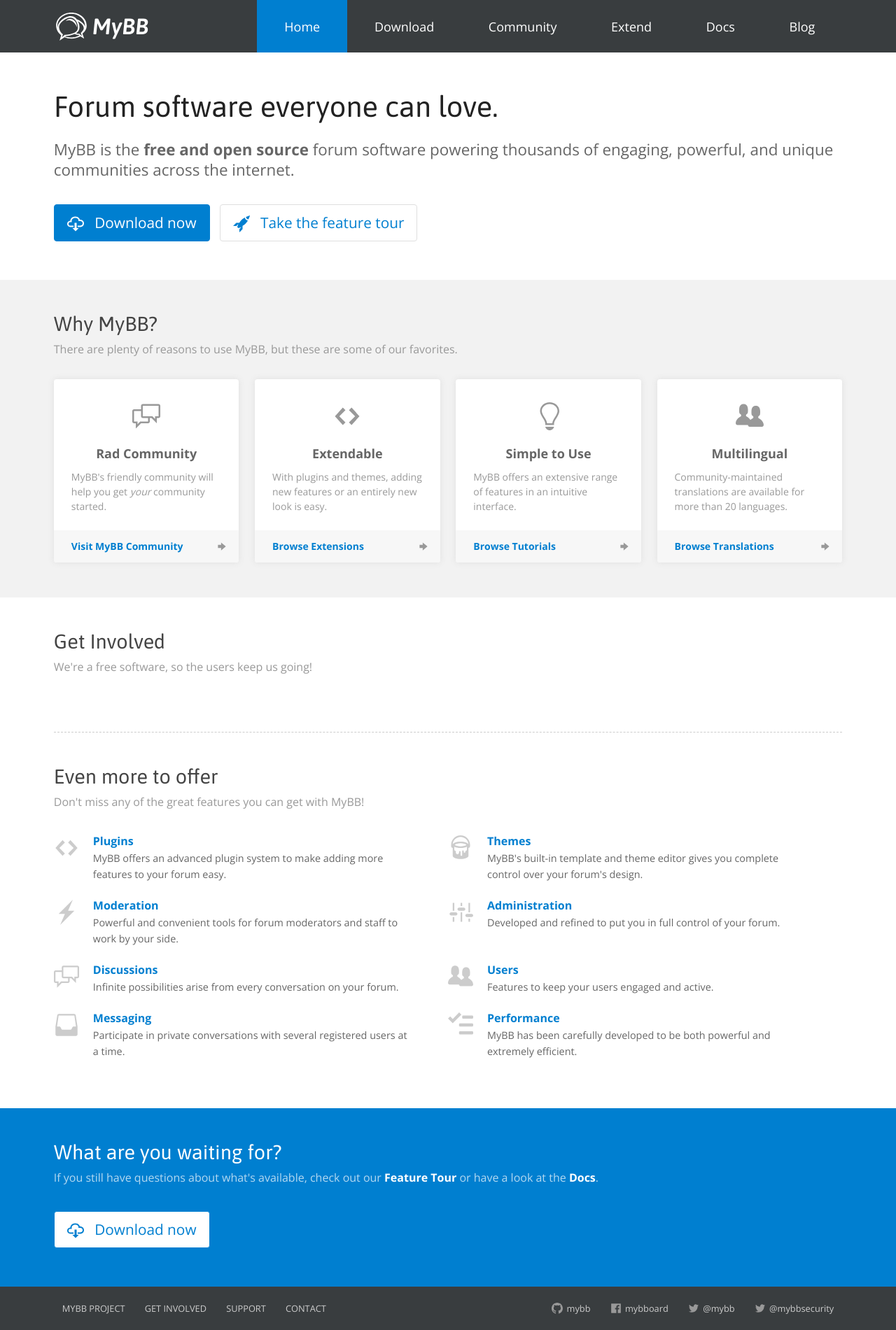
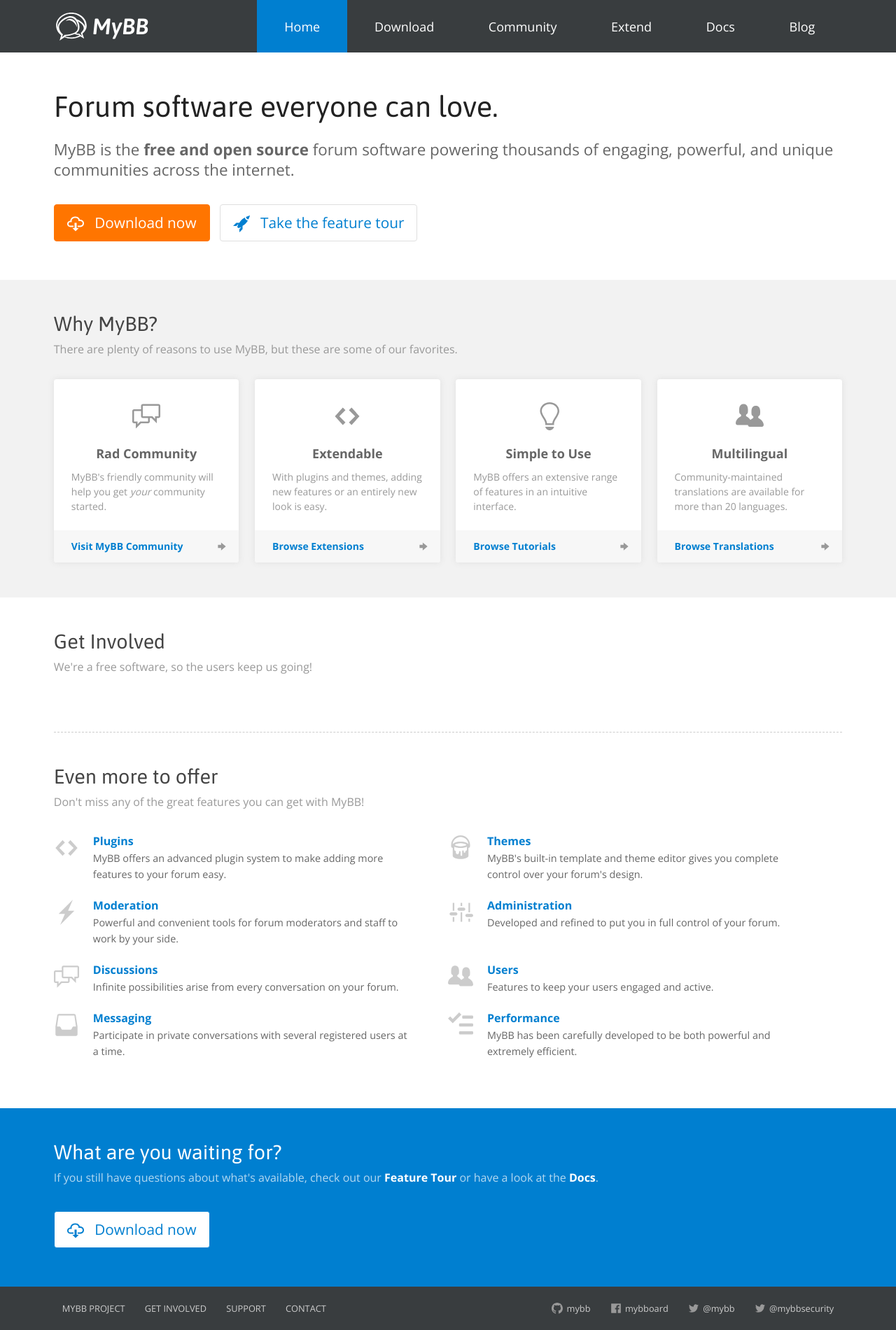
Before and after one commit to mybb/wip.mybb.com, a Jekyll site: the page built from index.html, in a window 1280 px wide. Shown: the whole page at 70% size. Built offline with Jekyll 4.4.1, drawn with Linux system fonts in a browser that asks for light colours.

Commit message:
Orange download buttons

```diff
--- a/_sass/base/_colors.scss
+++ b/_sass/base/_colors.scss
@@ -1,20 +1,7 @@
-// $bp-medium: 800px;
-
-$features-color: #EA545D;
-$download-color: #ff7500;
-$community-color: #FAC35C;
-$get-involved-color: #55CCB0;
-$extend-color: #24A9EA;
-$docs-color: #663399;
-$blog-color: #B94873;
-
-$dark-background-3: #777;
-
-
 // Theme colors
 $primary-color: #007fd0;
 $secondary-color: #ff7500;
-
+$secondary-color-dark: #e66900;
 
 // Font colors
 $font-color: #222;
@@ -44,7 +31,6 @@
 $dark-background-2: #444;
 $dark-background-3: #555;
 $dark-background-4: #888;
-$unread-count: #eb5257;
 
 
 // Status background & border colors
--- a/_sass/components/_buttons.scss
+++ b/_sass/components/_buttons.scss
@@ -42,6 +42,17 @@
 
     &.button--primary-border {
         border-color: $primary-color;
+    }
+
+    &.button--invert {
+        background: $secondary-color;
+        border-color: $secondary-color;
+
+        &:hover,
+        &:active {
+            background-color: $secondary-color-dark;
+            border-color: $secondary-color-dark;
+        }
     }
 
     @include bp-medium-max {
--- a/_sass/components/layout/_menus.scss
+++ b/_sass/components/layout/_menus.scss
@@ -1,43 +1,3 @@
-.menu-bar {
-
-    &__links {
-        margin: 0;
-        padding: 0;
-        list-style: none;
-        &__item__link {
-            display: block;
-            margin-bottom: 10px;
-            padding: 8px 0;
-            width: 48%;
-            margin-#{$left}: 1%;
-            margin-#{$right}: 1%;
-            float: $left;
-            text-align: center;
-            background: $background-1;
-            box-sizing: border-box;
-
-            @include bp-medium {
-                width: auto;
-                background: none;
-                border-#{$left}: 1px solid $border-1;
-                margin: 0;
-                padding: 2px 12px;
-            }
-        }
-    }
-
-    .unread-count {
-        background: $unread-count;
-        color: $invert-font-color;
-        padding: side-values(2px 5px 1px 4px);
-        margin: side-values(0 0 0 2px);
-        font-weight: normal;
-        font-size: 0.8em;
-        text-decoration: none;
-        border-radius: 2px;
-    }
-}
-
 .section-menu {
 
     @include bp-medium {
--- a/download/index.html
+++ b/download/index.html
@@ -14,7 +14,7 @@
     <section class="download-block download-block--latest-version latest-version">
         <div class="wrapper">
             <h1 class="latest-version__title">Download MyBB to get your community rolling.</h1>
-            <div class="latest-version__download"><a href="{{ latest_version_first_location_url }}" class="latest-version__download__link button" data-no-instant>{% include icon.html icon='cloud-download' %} Download MyBB {{ latest_version.version_number }}</a></div>
+            <div class="latest-version__download"><a href="{{ latest_version_first_location_url }}" class="latest-version__download__link button button--invert" data-no-instant>{% include icon.html icon='cloud-download' %} Download MyBB {{ latest_version.version_number }}</a></div>
             <div class="latest-version__details">
                 <p class="latest-version__details__item latest-version__details__item--file-type">.{{ latest_version_first_format.type }}</p>
                 {% if latest_version_first_format.filesize %}<p class="latest-version__details__item latest-version__details__item--file-size">{{ latest_version_first_format.filesize }}</p>{% endif %}
--- a/index.html
+++ b/index.html
@@ -14,7 +14,7 @@
 			<h1 class="main-feature__page-title">Forum software everyone can love.</h1>
 			<p class="main-feature__description">MyBB is the <strong>free and open source</strong> forum software powering thousands of engaging, powerful, and unique communities across the internet.</p>
 			<div class="main-feature__buttons">
-				<a href="{{ site.baseurl }}/download" class="button button--big">{% include icon.html icon='cloud-download' %}Download now</a>
+				<a href="{{ site.baseurl }}/download" class="button button--big button--invert">{% include icon.html icon='cloud-download' %}Download now</a>
 				<a href="#features" class="button button--big button--secondary">{% include icon.html icon='rocket' %}Take the feature tour</a>
 			</div>
 		</div>
```
